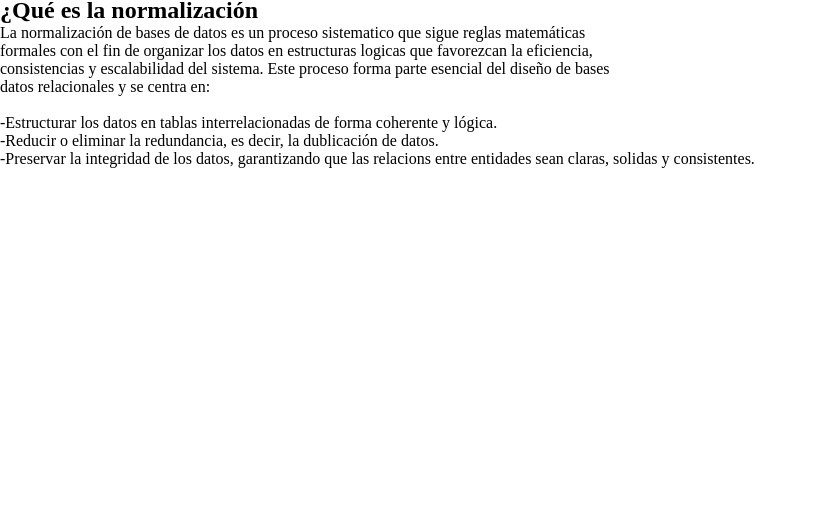
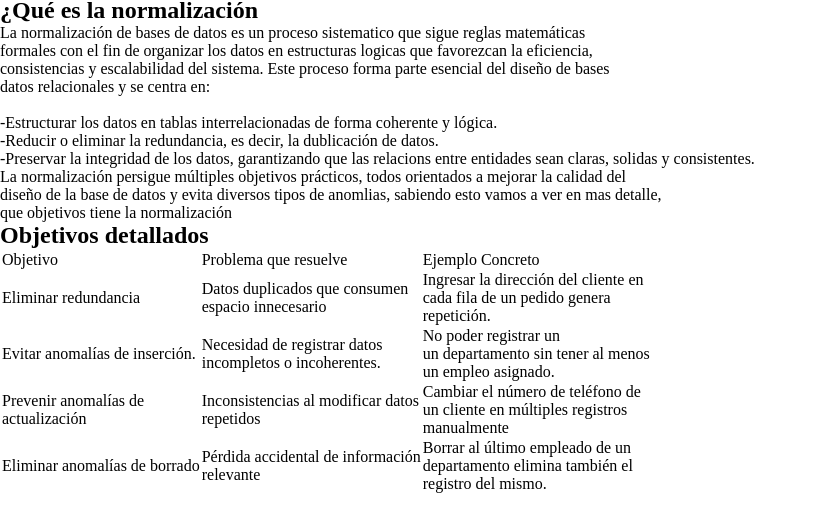
Before and after one commit to sebasBetancourt/basesDatos, a plain HTML site: page index.html in a window 1280 px wide. Shown: the part 40-572 px from the top of the page, without its empty margins (0-814 px from the left). Drawn offline with Linux system fonts and the light colour scheme.

Commit message:
feat: :sparkles: Objetivos añadidos

```diff
--- a/index.html
+++ b/index.html
@@ -11,7 +11,7 @@
     <div class="Tittle">
         <h1>Normalizacion de Base de Datos</h1>
     </div>
-    <div class="Subtittle">
+    <div class="Introduction">
         <h2>¿Qué es la normalización</h2>
         <p>La normalización de bases de datos es un proceso sistematico que sigue reglas matemáticas<br>
             formales con el fin de organizar los datos en estructuras logicas que favorezcan la eficiencia,<br>
@@ -24,8 +24,54 @@
             claras, solidas y consistentes.
         </p>
     </div>
+    <div class="Objective">
+        <p>La normalización persigue múltiples objetivos prácticos, todos orientados a mejorar la calidad del<br>
+            diseño de la base de datos y evita diversos tipos de anomlias, sabiendo esto vamos a ver en mas detalle,<br>
+            que objetivos tiene la normalización</p>
+        <h2>Objetivos detallados</h2>
+        <table>
+            <tr>
+                <td>Objetivo</td>
+                <td>Problema que resuelve</td>
+                <td>Ejemplo Concreto</td>
+            </tr>
+            <tr>
+                <td>Eliminar redundancia</td>
+                <td>Datos duplicados que consumen<br>
+                    espacio innecesario</td>
+                <td>Ingresar la dirección del cliente en<br>
+                    cada fila de un pedido genera<br>
+                    repetición.</td>
+            </tr>
+            <tr>
+                <td>Evitar anomalías de inserción.</td>
+                <td>Necesidad de registrar datos<br>
+                    incompletos o incoherentes.</td>
+                <td>No poder registrar un<br>
+                    un departamento sin tener al menos<br>
+                    un empleo asignado.</td>
+            </tr>
+            <tr>
+                <td>Prevenir anomalías de<br>
+                    actualización</td>
+                <td>Inconsistencias al modificar datos<br>
+                    repetidos</td>
+                <td>Cambiar el número de teléfono de<br>
+                    un cliente en múltiples registros<br>
+                    manualmente</td>
+            </tr>
+            <tr>
+                <td>Eliminar anomalías de borrado</td>
+                <td>Pérdida accidental de información<br>
+                    relevante</td>
+                <td>Borrar al último empleado de un<br>
+                    departamento elimina también el<br>
+                    registro del mismo.</td>
+            </tr>
+        </table>
+    </div>
+    <div>
 
-
-
+    </div>
 </body>
 </html>
```
